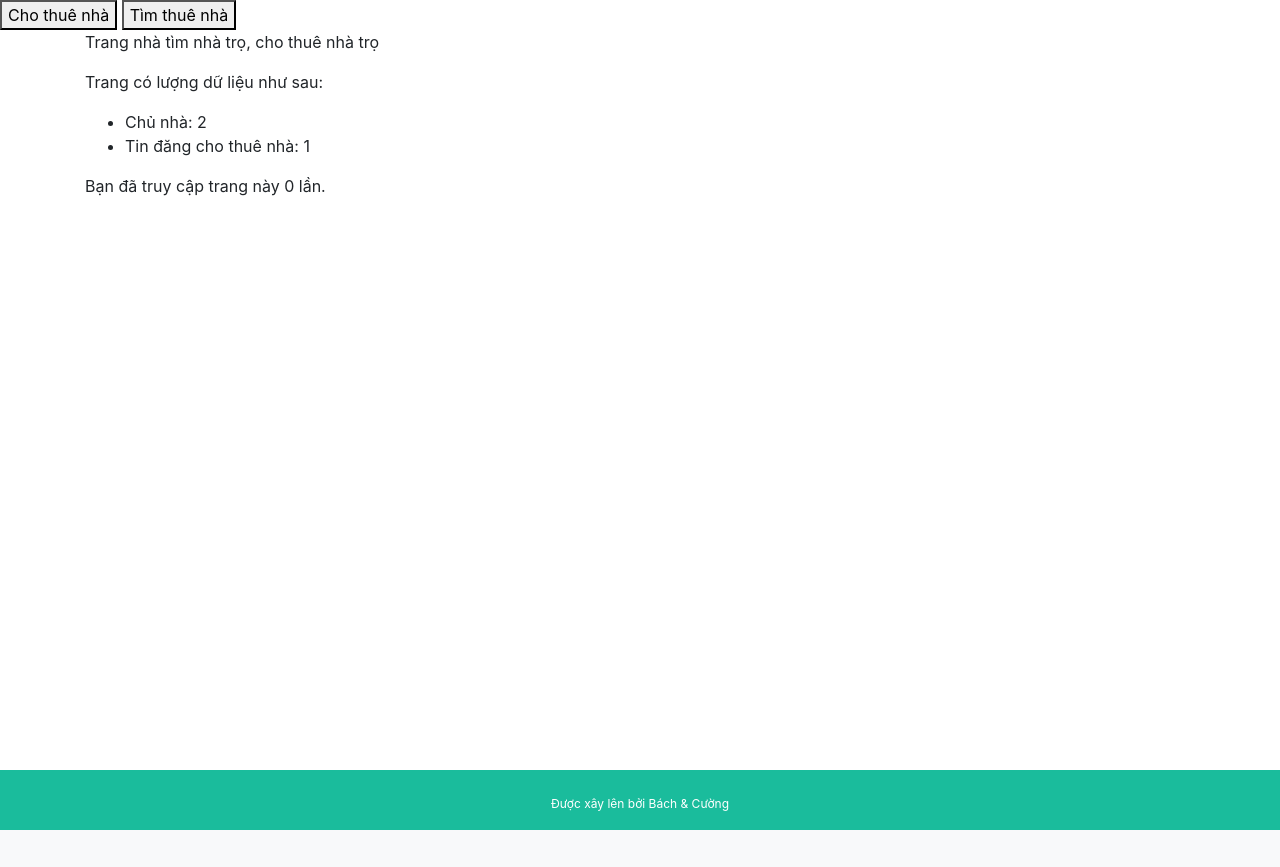
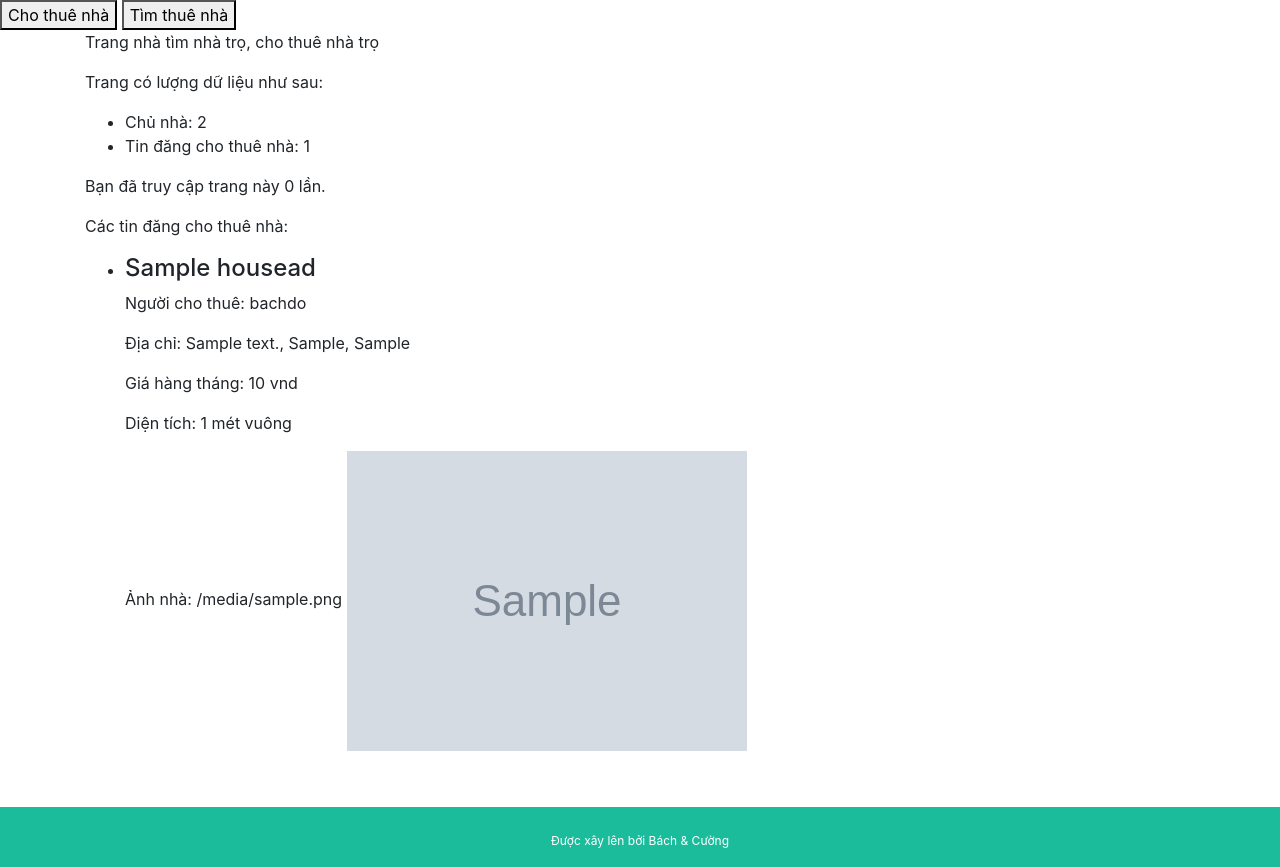
Before and after one commit to manhcuongdoan/Findguestroom, a Django app: page /findrooms/ in a window 1280 px wide. Shown: the part 56-923 px from the top of the page. Before the commit the page ends 886 px from the top, so only its background shows below. Run offline with Django 3.2, Linux system fonts and the light colour scheme; data comes from the database, SQL or seed files in the repository; both versions use the stored data as it was after the commit; tables that the repository leaves empty hold one stand-in row (values such as "Sample post"); grey boxes marked "Sample" are stand-in pictures; some libraries are stand-ins or nearby versions.

Commit message:
write model

```diff
--- a/findguestroom/findguestroom/settings.py
+++ b/findguestroom/findguestroom/settings.py
@@ -121,3 +121,5 @@ USE_TZ = True
 # https://docs.djangoproject.com/en/2.2/howto/static-files/
 
 STATIC_URL = '/static/'
+
+MEDIA_URL = '/media/'
--- a/findguestroom/findrooms/models.py
+++ b/findguestroom/findrooms/models.py
@@ -7,6 +7,9 @@ from datetime import date
 
 # To generate URLs by reversing URL patterns
 from django.urls import reverse
+
+import os
+from django.conf import settings
 
 import uuid # for unique house ad
 
@@ -55,16 +58,16 @@ class HouseAd(models.Model):
     area = models.IntegerField(help_text="Tổng diện tích cho thuê \
                                 (phòng ngủ, vệ sinh, ...) bằng mét vuông")
     # bed room image < 10 MB
-    livingroomImage = models.ImageField(upload_to="houseAds")
+    livingroomImage = models.ImageField(upload_to=settings.MEDIA_ROOT)
 
     # bathroom or restroom image < 10 MB
-    bathroomImage = models.ImageField(upload_to="houseAds")
+    bathroomImage = models.ImageField(upload_to=settings.MEDIA_ROOT)
 
     # other images maximum 4 < 10 MB per image
-    houseImage1 = models.ImageField(upload_to="houseAds")
-    houseImage2 = models.ImageField(upload_to="houseAds")
-    houseImage3 = models.ImageField(upload_to="houseAds")
-    houseImage4 = models.ImageField(upload_to="houseAds")
+    houseImage1 = models.ImageField(upload_to=settings.MEDIA_ROOT)
+    houseImage2 = models.ImageField(upload_to=settings.MEDIA_ROOT)
+    houseImage3 = models.ImageField(upload_to=settings.MEDIA_ROOT)
+    houseImage4 = models.ImageField(upload_to=settings.MEDIA_ROOT)
 
     content = models.TextField(max_length=1000,
                             help_text="Miêu tả cụ thể nội dung nhà bạn cho thuê")
--- a/findguestroom/findrooms/templates/index.html
+++ b/findguestroom/findrooms/templates/index.html
@@ -12,4 +12,21 @@
     <li>Tin đăng cho thuê nhà: {{ num_house_ads }}</li>
   </ul>
   <p>Bạn đã truy cập trang này {{ num_visits }} lần.</p>
+
+  <p>Các tin đăng cho thuê nhà:</p>
+  <ul>
+    {% for house_ad in house_ads %}
+      <li>
+          <h4>{{ house_ad.title }}</h4>
+          <p>Người cho thuê: {{ house_ad.houseOwner }}</p>
+          <p>Địa chỉ: {{ house_ad.locationDetail }}, {{ house_ad.district }}, {{ house_ad.province }}</p>
+          <p>Giá hàng tháng: {{ house_ad.price }} vnd</p>
+          <p>Diện tích: {{ house_ad.area }} mét vuông</p>
+          <p>Ảnh nhà: {{ house_ad.livingroomImage.url  }}
+            {% load static %}
+            <img src="{{ house_ad.livingroomImage.url }}" alt="ảnh phòng chính">
+          </p>
+      </li>
+    {% endfor %}
+  </ul>
 {% endblock %}
--- a/findguestroom/findrooms/urls.py
+++ b/findguestroom/findrooms/urls.py
@@ -1,9 +1,12 @@
 from django.urls import path
 
 from . import views
+from django.conf import settings
+from django.conf.urls.static import static
 
 urlpatterns = [
     path('', views.index, name='index'),
     path('about/', views.about, name='about'),
     path('contact/', views.contact, name='contact'),
-]
+
+] + static(settings.MEDIA_URL, document_root=settings.MEDIA_ROOT)
--- a/findguestroom/findrooms/views.py
+++ b/findguestroom/findrooms/views.py
@@ -16,11 +16,15 @@ def index(request):
     num_visits = request.session.get('num_visits', 0)
     request.session['num_visits'] = num_visits + 1
 
+    house_ads = HouseAd.objects.all()[:10]
+
     context = {
         'num_house_ads': num_house_ads,
         'num_house_owners': num_house_owners,
         'num_visits': num_visits,
+        'house_ads': house_ads,
     }
+
     return render(request, 'index.html', context=context)
 
 def about(request):
```
Also changed, not shown: findguestroom/db.sqlite3, findguestroom/findrooms/migrations/0002_auto_20200420_0957.py (added), findguestroom/houseAds/08_32_parts_pamphlet_1_kesa_copy.jpg (deleted), findguestroom/houseAds/09_32_parts_pamphlet_2_loma_copy.jpg (deleted), findguestroom/houseAds/11_32_parts_pamphlet_4_danta_copy.jpg (deleted), findguestroom/houseAds/20_32_parts_pamphlet_13_kilomakam_copy.jpg (deleted), findguestroom/houseAds/23_32_parts_pamphlet_16_antam_copy.jpg (deleted), findguestroom/houseAds/25_32_parts_pamphlet_18_udariyam_copy.jpg (deleted).
